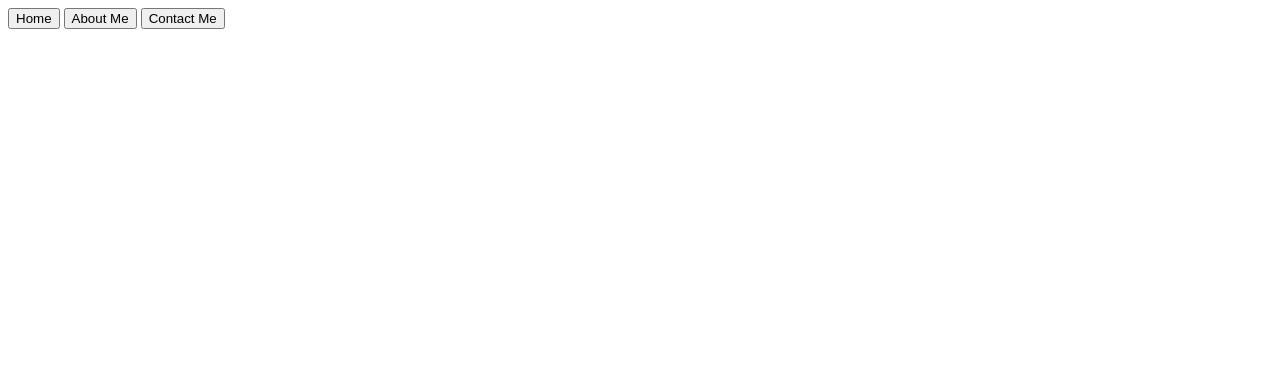
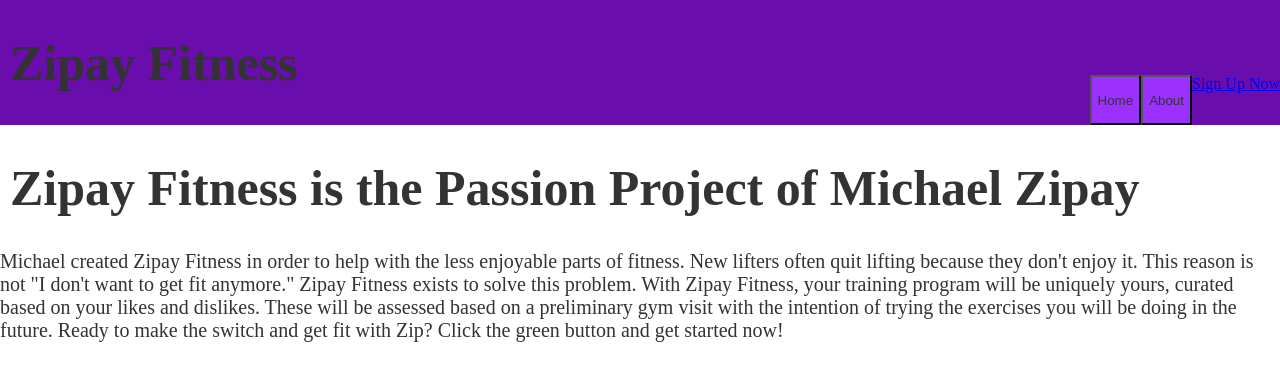
Before and after one commit to michaelzipay/Zipay-Fitness-WIP, a plain HTML site: page about.html in a window 1280 px wide. Drawn offline with Linux system fonts and the light colour scheme.

Commit message:
Update about.html

```diff
--- a/about.html
+++ b/about.html
@@ -1,14 +1,30 @@
 <!DOCTYPE html>
 <html lang="en">
     <head>
-        <title>About Me</title>
+        <title>About</title>
+        <meta charset="UTF-8">
+        <link rel="stylesheet" href="style.css">
+        <script src="script.js"></script>
     </head>
 
     <body>
-        <div class="topnav">
-            <button onclick="location.href='index.html'">Home</button>
-            <button onclick="location.href='about.html'">About Me</button>
-            <button onclick="location.href='contact.html'">Contact Me</button>
-        </div>
+        <header>
+            <h1>Zipay Fitness</h1>
+            <nav>
+                <button onclick="location.href='index.html'">Home</button>
+                <button onclick="location.href='about.html'">About</button>
+                <a href="google.com" class="signup">Sign Up Now</a>
+            </nav>
+        </header>
+        <h1>Zipay Fitness is the Passion Project of Michael Zipay</h1>
+        <p>Michael created Zipay Fitness in order to help with the less enjoyable parts
+            of fitness. New lifters often quit lifting because they don't enjoy it. This
+            reason is not "I don't want to get fit anymore." Zipay Fitness exists to
+            solve this problem. With Zipay Fitness, your training program will be
+            uniquely yours, curated based on your likes and dislikes. These will be
+            assessed based on a preliminary gym visit with the intention of trying the
+            exercises you will be doing in the future. Ready to make the switch and get
+            fit with Zip? Click the green button and get started now!
+        </p>
     </body>
 </html>
```
